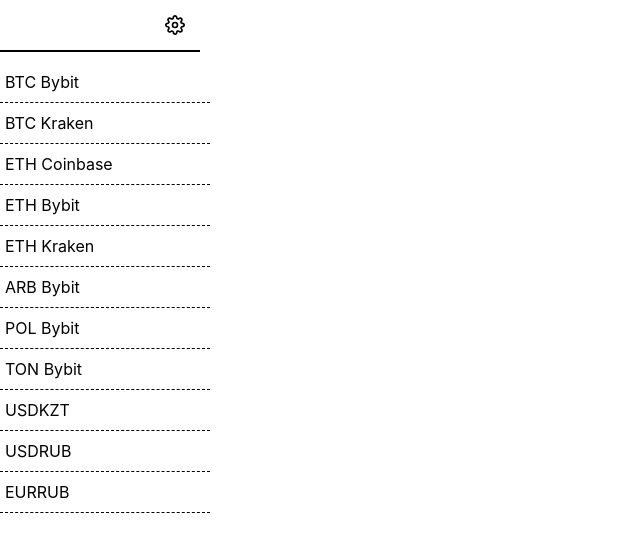
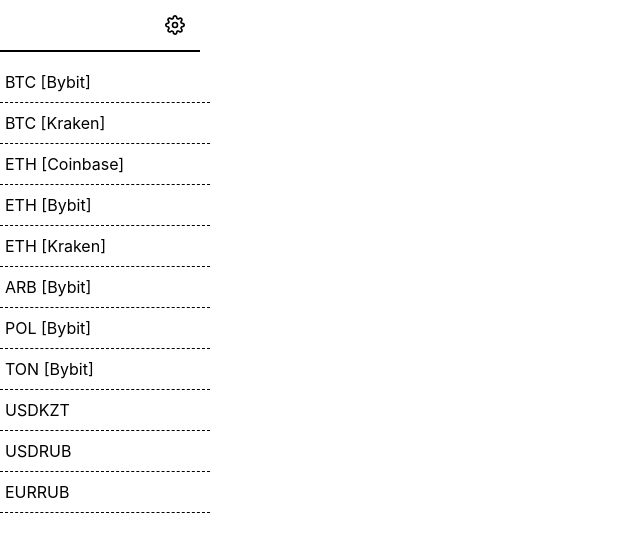
Before and after one commit to antonzaytsev/tradingview, a React (Create React App) app: page / in a window 1280 px wide. Shown: the top 552 px of the page, without its empty margins (0-640 px from the left). Built offline with nearby package versions, Linux system fonts and the light colour scheme; what react-tradingview-widget would draw is missing.

Commit message:
But exchange name in square brakets

```diff
--- a/src/navbar.js
+++ b/src/navbar.js
@@ -28,7 +28,7 @@
         </div>
         <div className="navbar-links">
           {symbols.map(({coin, exchange, symbol}) => <div key={symbol} className={activeSymbol === `/${symbol}` ? 'navbar-element-active' : ''}><Link
-            to={`/${symbol}`}>{coin} {exchange}</Link></div>)}
+            to={`/${symbol}`}>{coin}{exchange ? ` [${exchange}]` : ''}</Link></div>)}
         </div>
       </div>
       <SettingsPanel
```
